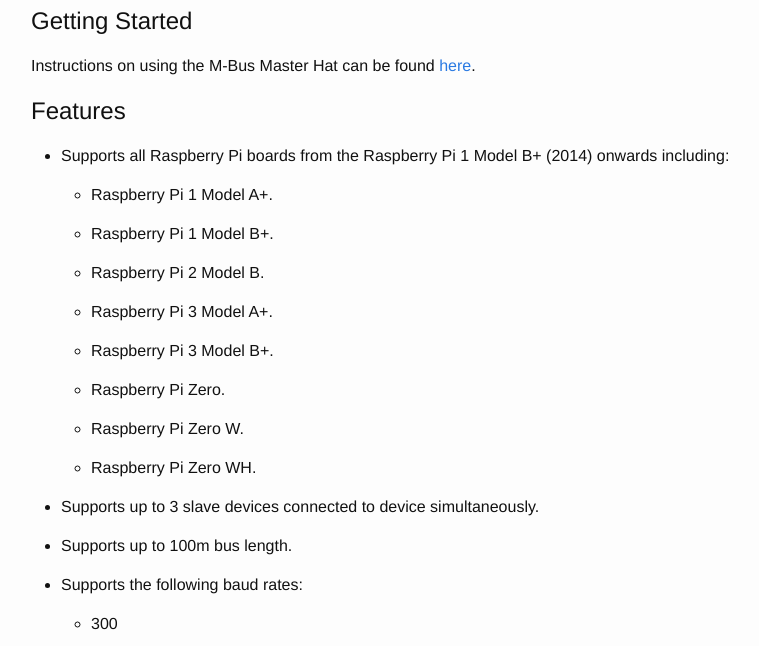
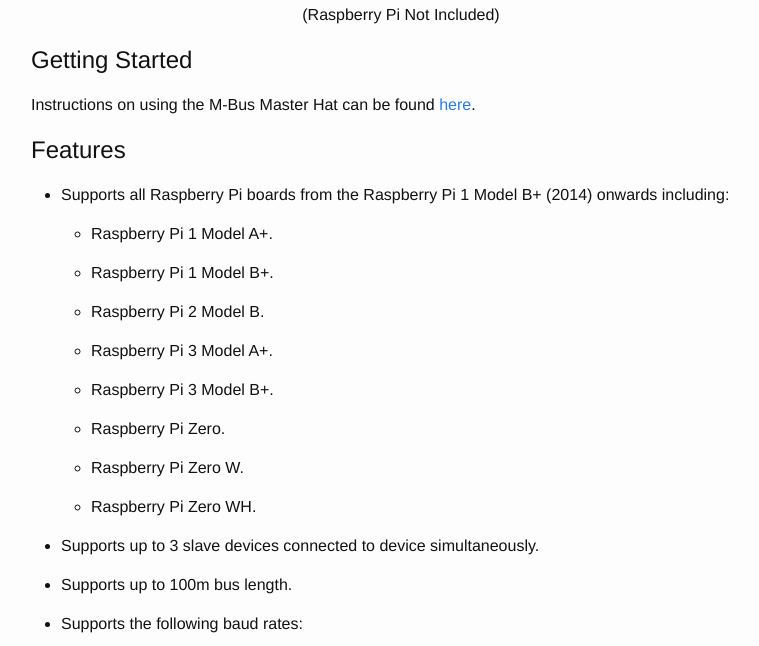
Before and after one commit to piersfinlayson/piersfinlayson.github.io, a Jekyll site: the page built from m-bus/m-bus-master-main.markdown, in a window 1280 px wide and 900 px high, scrolled down 665 px, cut to the strip 254-900 px from the top of the window. Shown: the whole strip, without its empty margins (239-998 px from the left). Built offline with Jekyll 4.4.1, drawn with Linux system fonts in a browser that asks for light colours.

Commit message:
make it clear pi not included

```diff
--- a/m-bus/m-bus-master-main.markdown
+++ b/m-bus/m-bus-master-main.markdown
@@ -24,7 +24,9 @@ The M-Bus Master Hat is fully compliant with the [Raspberry Pi Hat specification
 <input type="hidden" name="hosted_button_id" value="J5W8H3YGDZ324">
 <input type="image" src="https://www.paypalobjects.com/en_US/GB/i/btn/btn_buynowCC_LG.gif" border="0" name="submit" alt="PayPal – The safer, easier way to pay online!">
 <img alt="" border="0" src="https://www.paypalobjects.com/en_GB/i/scr/pixel.gif" width="1" height="1">
+<p>(Raspberry Pi Not Included)</p>
 </form>
+
 
 # Getting Started
 
```
